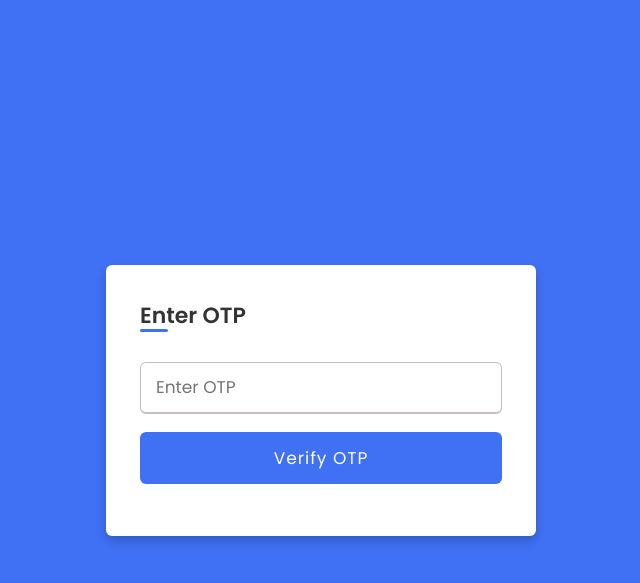
After one commit to Maryrosey15/mvp-password-manager, a Flask app: page /verify_otp in a window 1280 px wide. The commit adds this page. Shown: the top 583 px of the page, without its empty margins (319-959 px from the left). Run offline with Flask 3, Linux system fonts and the light colour scheme.

Commit message:
OTP implemented

```diff
--- a/app/routes.py
+++ b/app/routes.py
@@ -5,20 +5,21 @@ from .models import update_user_password, get_user_by_email
 from flask_mail import Mail, Message
 from werkzeug.security import generate_password_hash, check_password_hash
 import itsdangerous
+import pyotp
 
 main = Blueprint('main', __name__)
 
 
-# Configure Flask-Mail
+# Flask-Mail Configuration
 def create_app():
     app = Flask(__name__)
 
     app.config['MAIL_SERVER'] = 'smtp.googlemail.com'
     app.config['MAIL_PORT'] = 587
     app.config['MAIL_USE_TLS'] = True
-    app.config['MAIL_USERNAME'] = 'xxxxxmail'
-    app.config['MAIL_PASSWORD'] = 'xxxxxkey'
-    app.config['MAIL_DEFAULT_SENDER'] = 'xxxxmail'
+    app.config['MAIL_USERNAME'] = 'xxxxx'
+    app.config['MAIL_PASSWORD'] = 'xxxxx'
+    app.config['MAIL_DEFAULT_SENDER'] = 'rose.pajanel@gmail.com'
     mail = Mail(app)
     mail.init_app(app)
     return app
@@ -40,13 +41,59 @@ def login():
         master_password = request.form['master_password']
         user_data = get_user_by_username(username)
         if user_data and check_password_hash(user_data['master_password'], master_password):
-            user = User(user_data['id'], user_data['username'], user_data['master_password'])
-            login_user(user)
-            return redirect(url_for('main.lists'))
+            # OTP Generation
+            otp_secret = pyotp.random_base32()
+            totp = pyotp.TOTP(otp_secret)
+            otp = totp.now()
+
+            # OTP secert store in session
+            session['otp_secret'] = otp_secret
+            session['username'] = username
+
+            # Send OTP to users email
+            email = user_data['email']
+            msg = Message('Your OTP Code for ABC Password Manager', sender=app.config['MAIL_USERNAME'], recipients=[email])
+            msg.body = f'Your ABC Password Manager OTP code is {otp}'
+            mail.send(msg)
+
+            return redirect(url_for('main.verify_otp'))
         else:
             error = 'Invalid username or password'
             return render_template('login.html', error=error)
+
+        #     user = User(user_data['id'], user_data['username'], user_data['master_password'])
+        #     login_user(user)
+        #     return redirect(url_for('main.lists'))
+        # else:
+        #     error = 'Invalid username or password'
+        #     return render_template('login.html', error=error)
+
     return render_template("login.html")
+
+# OTP verification route
+@main.route("/verify_otp", methods=['GET', 'POST'])
+def verify_otp():
+    if request.method == 'POST':
+        otp = request.form['otp']
+        otp_secret = session.get('otp_secret')
+        username = session.get('username')
+
+        if not otp_secret or not username:
+            flash('Session expired. Please login again.', 'danger')
+            return redirect(url_for('main.login'))
+
+        totp = pyotp.TOTP(otp_secret)
+        if totp.verify(otp):
+            user_data = get_user_by_username(username)
+            user = User(user_data['id'], user_data['username'], user_data['master_password'])
+            login_user(user)
+            session.pop('otp_secret', None)
+            session.pop('username', None)
+            return redirect(url_for('main.lists'))
+        else:
+            error = 'Invalid OTP'
+            return render_template('verify_otp.html', error=error)
+    return render_template("verify_otp.html")
 
 
 @main.route("/register", methods=['GET', 'POST'])
--- a/app/static/style.css
+++ b/app/static/style.css
@@ -242,3 +242,5 @@ form .text-forgot h3{
   margin-left: 40%;
   padding-bottom: 20px;
 }
+
+/* Forgot and Reset Password Page */
--- a/app/templates/forgot.html
+++ b/app/templates/forgot.html
@@ -8,7 +8,7 @@
             <input type="email" name="email" placeholder="Email" required>
         </div>
         <div class="input-box button">
-            <button type="submit">Submit</button>
+            <input type="submit" value="Send Link">
         </div>
     </form>
     {% if error %}
--- a/app/templates/reset.html
+++ b/app/templates/reset.html
@@ -10,9 +10,8 @@
         <div class="input-box">
             <input type="password" name="re_master_password" placeholder="Re-Enter New Password" required>
         </div>
-        </div>
         <div class="input-box button">
-            <button type="submit">Reset Password</button>
+            <input type="submit" value="Reset Password">
         </div>
     </form>
 </div>
--- /dev/null
+++ b/app/templates/verify_otp.html
@@ -0,0 +1,18 @@
+{% extends 'layout.html' %}
+
+{% block content %}
+  <div class="wrapper">
+    <h2>Enter OTP</h2>
+    {% if error %}
+      <p class="error-text">{{ error }}</p>
+    {% endif %}
+    <form method="POST">
+      <div class="input-box">
+        <input type="text" name="otp" placeholder="Enter OTP" required>
+      </div>
+      <div class="input-box button">
+        <input type="Submit" value="Verify OTP">
+      </div>
+    </form>
+  </div>
+{% endblock %}
--- a/requirement.txt
+++ b/requirement.txt
@@ -1,4 +1,5 @@
 Flask
 Flask-Mail
 Flask-Login
-Flask-Security-Too
+sqlite
+pyotp
```
Also changed, not shown: README.md (added).
